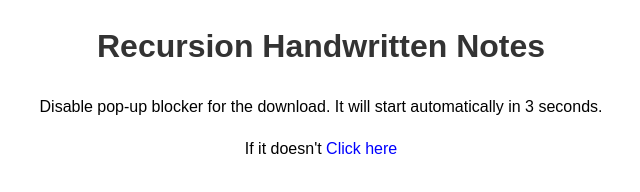
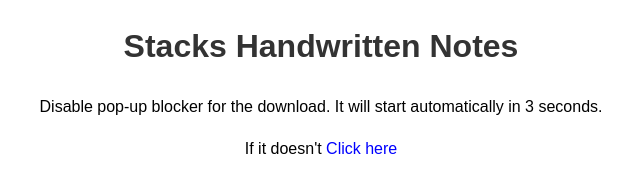
Before and after one commit to rajnathprasad/Notes---11th-and-12th, a plain HTML site: page Stacks Handwritten.html in a window 1280 px wide. Shown: the whole page, without its empty margins (319-959 px from the left). Drawn offline with Linux system fonts and the light colour scheme.

Commit message:
add stacks notes

```diff
--- a/Stacks Handwritten.html
+++ b/Stacks Handwritten.html
@@ -56,7 +56,7 @@
     </script>
 </head>
 <body onload="triggerDownload()">
-    <h1>Recursion Handwritten Notes</h1>
+    <h1>Stacks Handwritten Notes</h1>
     <p id="message">Disable pop-up blocker for the download. It will start automatically in 3 seconds.</p>
     <p id="message">If it doesn't <a href="#" onclick="redirectTo()">Click here</a></p>
 </body>
```
